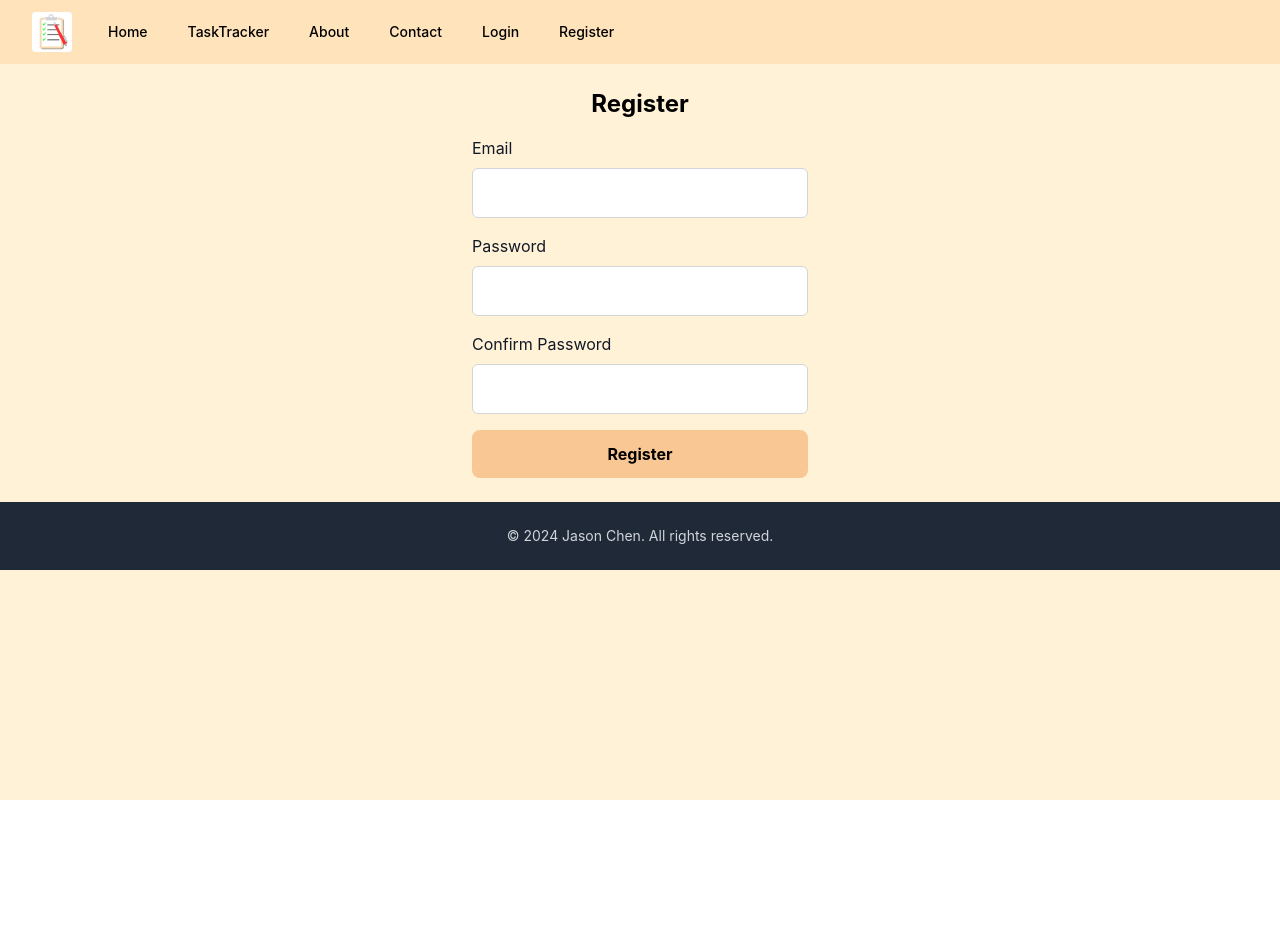
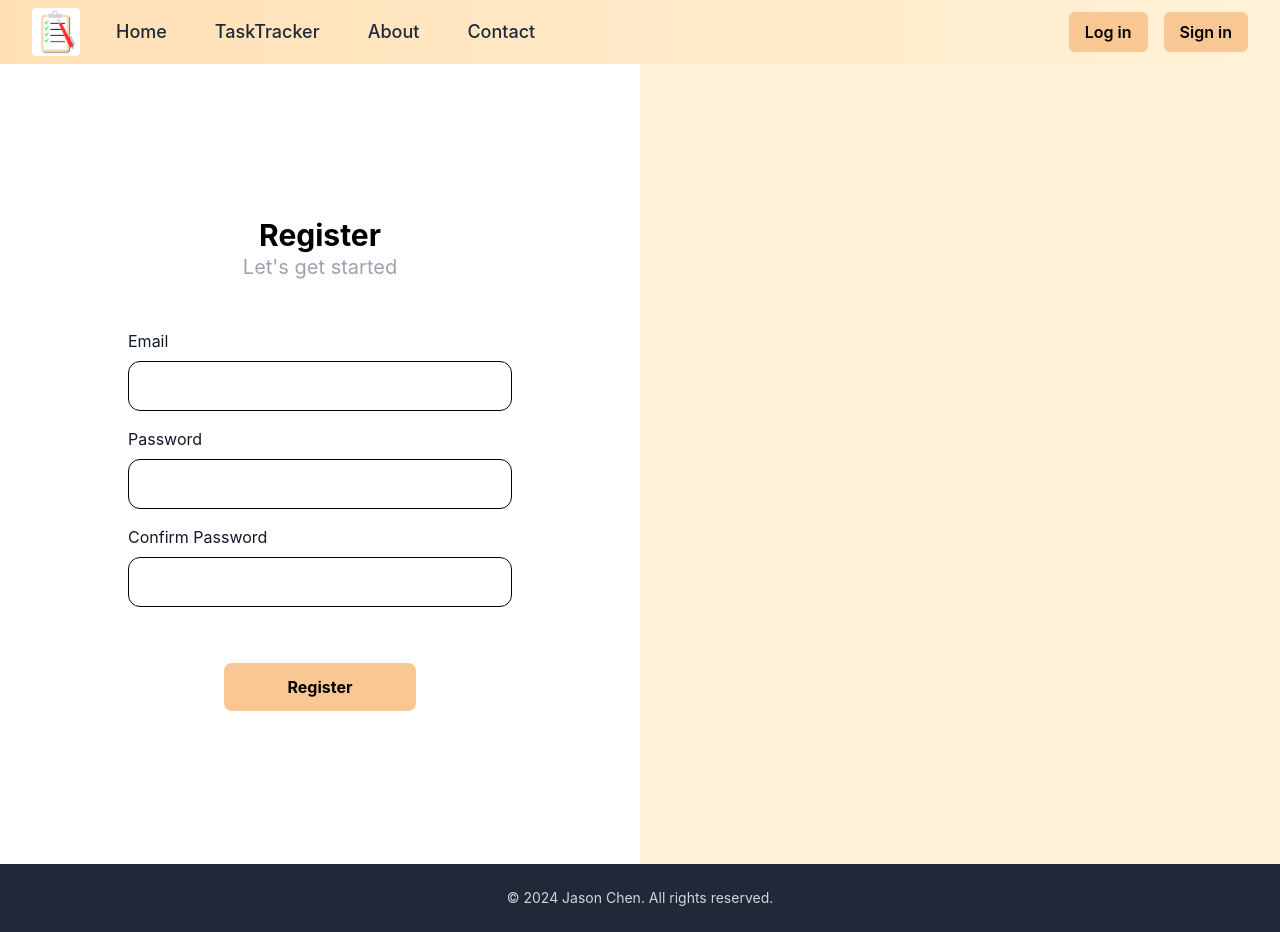
Before and after one commit to JI1IN/Task-Tracker, a React (Create React App) app in the folder frontend/: page /register in a window 1280 px wide. Before the commit the page ends 800 px from the top, so only its background shows below. Built offline with nearby package versions, Linux system fonts and the light colour scheme; no server answers.

Commit message:
changed navbar enhanced design on login/signin

```diff
--- a/frontend/src/App.jsx
+++ b/frontend/src/App.jsx
@@ -1,4 +1,4 @@
-import { Disclosure, DisclosureButton} from '@headlessui/react';
+import { Disclosure, DisclosureButton } from '@headlessui/react';
 import { Bars3Icon, XMarkIcon } from '@heroicons/react/24/outline';
 import { BrowserRouter as Router, Link, Route, Routes } from 'react-router-dom';
 import Home from './components/home/Home';
@@ -12,100 +12,130 @@ function App() {
   return (
     <Router>
       <div className="bg-[#FFF2D7] min-h-screen">
-    <Disclosure as="nav" className="bg-[#FFE0B5] bg-opacity-80 sticky top-0 z-50">
+        <Disclosure as="nav" className="bg-gradient-to-r from-[#FFE0B5] to-[#FFF2D7] sticky top-0 z-50">
           <div className="mx-auto max-w-7xl px-2 sm:px-6 lg:px-8">
             <div className="relative flex items-center justify-between h-16">
               <div className="absolute inset-y-0 left-0 flex items-center sm:hidden">
                 <DisclosureButton
-                className="group relative inline-flex items-center justify-center rounded-md p-2 text-gray-400 hover:bg-gray-700 hover:text-white focus:outline-none focus:ring-2 focus:ring-inset focus:ring-white">
+                  className="group relative inline-flex items-center justify-center rounded-md p-2 text-gray-400 hover:bg-gray-700 hover:text-white focus:outline-none focus:ring-2 focus:ring-inset focus:ring-white"
+                >
                   <span className="absolute -inset-0.5"/>
                   <span className="sr-only">Open main menu</span>
                   <Bars3Icon aria-hidden="true" className="block size-6 group-data-[open]:hidden"/>
                   <XMarkIcon aria-hidden="true" className="hidden size-6 group-data-[open]:block"/>
                 </DisclosureButton>
               </div>
-          <div className="flex flex-1 items-center justify-center sm:justify-start">
-            <div className="flex shrink-0 items-center font-bold sm:justify-start justify-center">
-              <Link to="/"><img src="/image.png" alt="main_icon" className="hover:scale-75 ease-in duration-150 w-10 h-auto" ></img></Link>
+
+              <div className="flex items-center justify-between sm:justify-start">
+                <Link to="/">
+                  <img
+                    src="/image.png"
+                    alt="main_icon"
+                    className="hover:scale-95 transition-all duration-200 ease-in-out w-12 h-auto hidden sm:block"
+                  />
+                </Link>
               </div>
-            <div className="hidden sm:block sm:ml-6">
-              <div className="flex space-x-4">
-                <Link to="/" className="hover:underline px-3 py-2 text-sm font-medium">
+
+              <div className="hidden sm:flex space-x-6 ml-6 items-center">
+                <Link
+                  to="/"
+                  className="text-gray-800 hover:text-[#FF6F00] font-medium text-lg px-3 py-2 rounded-md transition-colors duration-300 ease-in-out"
+                >
                   Home
                 </Link>
-                <Link to="/tasktracker" className="hover:underline px-3 py-2 text-sm font-medium">
+                <Link
+                  to="/tasktracker"
+                  className="text-gray-800 hover:text-[#FF6F00] font-medium text-lg px-3 py-2 rounded-md transition-colors duration-300 ease-in-out"
+                >
                   TaskTracker
                 </Link>
-                <Link to="/about" className="hover:underline px-3 py-2 text-sm font-medium">
+                <Link
+                  to="/about"
+                  className="text-gray-800 hover:text-[#FF6F00] font-medium text-lg px-3 py-2 rounded-md transition-colors duration-300 ease-in-out"
+                >
                   About
                 </Link>
-                <Link to="/contact" className="hover:underline px-3 py-2 text-sm font-medium">
+                <Link
+                  to="/contact"
+                  className="text-gray-800 hover:text-[#FF6F00] font-medium text-lg px-3 py-2 rounded-md transition-colors duration-300 ease-in-out"
+                >
                   Contact
                 </Link>
-                <Link to="/login" className="hover:underline px-3 py-2 text-sm font-medium">
-                  Login
+              </div>
+
+              <div className="ml-auto flex space-x-4 items-center">
+                <Link
+                  to="/login"
+                  className="font-semibold text-base px-4 py-2 bg-[#F8C794] rounded-md hover:bg-[#ff8c1a] transition duration-300 ease-in-out"
+                >
+                  Log in
                 </Link>
-                <Link to="/register" className="hover:underline px-3 py-2 text-sm font-medium">
-                  Register
+                <Link
+                  to="/register"
+                  className="bg-[#F8C794] font-semibold text-base px-4 py-2 rounded-md hover:bg-[#ff8c1a] transition duration-300 ease-in-out"
+                >
+                  Sign in
                 </Link>
-
-              </div>
-            </div>
               </div>
             </div>
           </div>
 
-      <Disclosure.Panel className="sm:hidden fixed inset-0 bg-gray-900 bg-opacity-95 z-50 flex flex-col items-center justify-center space-y-8">
+          {/* Mobile Menu */}
+          <Disclosure.Panel className="sm:hidden fixed inset-0 bg-gray-900 bg-opacity-95 z-50 flex flex-col items-center justify-center space-y-8 py-10">
             {({ close }) => (
               <>
                 <button
                   className="absolute top-4 right-4 text-gray-100 focus:outline-none"
                   onClick={close}
                 >
-                                    <XMarkIcon className="h-8 w-8" aria-hidden="true" />
+                  <XMarkIcon aria-hidden="true" className="hidden size-6 group-data-[open]:block"/>
+
                 </button>
                 <Link
                   to="/"
-                                    className="text-gray-100 text-2xl font-semibold hover:underline"
+                  className="text-gray-100 text-2xl font-semibold hover:text-[#FF6F00] transition duration-300 ease-in-out"
                   onClick={close}
                 >
                   Home
                 </Link>
                 <Link
                   to="/tasktracker"
-                                    className="text-gray-100 text-2xl font-semibold hover:underline"
+                  className="text-gray-100 text-2xl font-semibold hover:text-[#FF6F00] transition duration-300 ease-in-out"
                   onClick={close}
                 >
                   TaskTracker
                 </Link>
                 <Link
                   to="/about"
-                                    className="text-gray-100 text-2xl font-semibold hover:underline"
+                  className="text-gray-100 text-2xl font-semibold hover:text-[#FF6F00] transition duration-300 ease-in-out"
                   onClick={close}
                 >
                   About
                 </Link>
                 <Link
                   to="/contact"
-                                    className="text-gray-100 text-2xl font-semibold hover:underline"
+                  className="text-gray-100 text-2xl font-semibold hover:text-[#FF6F00] transition duration-300 ease-in-out"
                   onClick={close}
                 >
                   Contact
                 </Link>
+
               </>
             )}
           </Disclosure.Panel>
         </Disclosure>
 
+        {/* Routes */}
         <Routes>
-      <Route path="/" element={<Home/>}/>
-      <Route path="/contact" element={<Contact/>}/>
-      <Route path="/about" element={<About/>}/>
-      <Route path="/tasktracker" element={<TaskTracker/>}/>
-      <Route path="/login" element={<Login/>}/>
-      <Route path="/register" element={<Register/>}/>
+          <Route path="/" element={<Home />} />
+          <Route path="/contact" element={<Contact />} />
+          <Route path="/about" element={<About />} />
+          <Route path="/tasktracker" element={<TaskTracker />} />
+          <Route path="/login" element={<Login />} />
+          <Route path="/register" element={<Register />} />
         </Routes>
 
+        {/* Footer */}
         <footer className="bg-gray-800 text-gray-300 py-6">
           <div className="container mx-auto text-center">
             <p className="text-sm">&copy; 2024 Jason Chen. All rights reserved.</p>
@@ -113,7 +143,6 @@ function App() {
         </footer>
       </div>
     </Router>
-
   );
 }
 
--- a/frontend/src/components/login/login.jsx
+++ b/frontend/src/components/login/login.jsx
@@ -1,7 +1,7 @@
 import React, { useState } from 'react';
 import axios from 'axios';
 import { useNavigate } from 'react-router-dom';
-import '../stylesheet.css'
+import '../stylesheet.css';
 
 function Login() {
   const API_BASE_URL = process.env.REACT_APP_API_BASE_URL || 'http://localhost:5000';
@@ -14,42 +14,53 @@ function Login() {
     e.preventDefault();
 
     if (email && password) {
-      const response = await axios.post(`${API_BASE_URL}/login`, {email : email, password : password});
+      const response = await axios.post(`${API_BASE_URL}/login`, { email, password });
       localStorage.setItem('user', JSON.stringify({ email }));
+      // You can redirect to another page after successful login, for example:
+      navigate('/tasktracker');
     }
   };
 
   return (
-    <div className="container mx-auto p-6 max-w-sm">
-      <h2 className="text-2xl font-bold text-center mb-4">Login</h2>
-      <form onSubmit={handleSubmit}>
-        <div className="mb-4">
+    <div className="flex min-h-screen">
+      <div className="hidden lg:block lg:w-1/2 bg-[#FFF2D7]"></div>
+
+      <div className="w-full lg:w-1/2 flex items-center justify-center bg-white p-6">
+        <div className="w-full max-w-sm">
+          <h2 className="text-3xl font-bold text-center">Login</h2>
+          <h2 className="text-xl text-gray-400 text-center mb-12">Welcome to TaskMaster</h2>
+          <form onSubmit={handleSubmit} className="flex flex-col items-center">
+            <div className="mb-4 w-full">
               <label htmlFor="email" className="block text-gray-900">Email</label>
               <input
                   type="email"
                   id="email"
-            className="w-full p-3 mt-2 border border-gray-300 rounded-md"
+                  className="w-full p-3 mt-2 border border-black rounded-xl"
                   value={email}
                   onChange={(e) => setEmail(e.target.value)}
               />
             </div>
-        <div className="mb-4">
+            <div className="mb-4 w-full">
               <label htmlFor="password" className="block text-gray-900">Password</label>
               <input
                   type="password"
                   id="password"
-            className="w-full p-3 mt-2 border border-gray-300 rounded-md"
+                  className="w-full p-3 mt-2 border border-black rounded-xl"
                   value={password}
                   onChange={(e) => setPassword(e.target.value)}
               />
             </div>
+            <div className="w-full flex justify-center mt-10">
               <button
                   type="submit"
-          className="w-full bg-[#F8C794] text-black-900 font-bold py-3 rounded-lg hover:bg-gray-900 hover:text-white transition duration-300"
+                  className="w-1/2 text-center bg-[#F8C794] text-black-900 font-bold py-3 rounded-lg hover:bg-gray-900 hover:text-white transition duration-300"
               >
                 Log in
               </button>
+            </div>
           </form>
+        </div>
+      </div>
     </div>
   );
 }
--- a/frontend/src/components/register/register.jsx
+++ b/frontend/src/components/register/register.jsx
@@ -1,7 +1,7 @@
 import React, { useState } from 'react';
 import { useNavigate } from 'react-router-dom';
 import axios from 'axios';
-import '../stylesheet.css'
+import '../stylesheet.css';
 
 function Register() {
   const API_BASE_URL = process.env.REACT_APP_API_BASE_URL || 'http://localhost:5000';
@@ -15,8 +15,8 @@ function Register() {
     e.preventDefault();
 
     if (password === confirmPassword) {
-      const response = await axios.post(`${API_BASE_URL}/register`, {email : email, password : password});
-      if (response.status == 200){
+      const response = await axios.post(`${API_BASE_URL}/register`, { email, password });
+      if (response.status === 200) {
         navigate('/tasktracker');
       }
     } else {
@@ -25,46 +25,57 @@ function Register() {
   };
 
   return (
-    <div className="container mx-auto p-6 max-w-sm">
-      <h2 className="text-2xl font-bold text-center mb-4">Register</h2>
-      <form onSubmit={handleSubmit}>
-        <div className="mb-4">
+    <div className="flex min-h-screen">
+
+      <div className="w-full lg:w-1/2 flex items-center justify-center bg-white p-6">
+        <div className="w-full max-w-sm">
+          <h2 className="text-3xl font-bold text-center">Register</h2>
+          <h2 className="text-xl text-gray-400 text-center mb-12">Let's get started</h2>
+          <form onSubmit={handleSubmit} className="flex flex-col items-center">
+            <div className="mb-4 w-full">
               <label htmlFor="email" className="block text-gray-900">Email</label>
               <input
                   type="email"
                   id="email"
-            className="w-full p-3 mt-2 border border-gray-300 rounded-md"
+                  className="w-full p-3 mt-2 border border-black rounded-xl"
                   value={email}
                   onChange={(e) => setEmail(e.target.value)}
               />
             </div>
-        <div className="mb-4">
+            <div className="mb-4 w-full">
               <label htmlFor="password" className="block text-gray-900">Password</label>
               <input
                   type="password"
                   id="password"
-            className="w-full p-3 mt-2 border border-gray-300 rounded-md"
+                  className="w-full p-3 mt-2 border border-black rounded-xl"
                   value={password}
                   onChange={(e) => setPassword(e.target.value)}
               />
             </div>
-        <div className="mb-4">
+            <div className="mb-4 w-full">
               <label htmlFor="confirmPassword" className="block text-gray-900">Confirm Password</label>
               <input
                   type="password"
                   id="confirmPassword"
-            className="w-full p-3 mt-2 border border-gray-300 rounded-md"
+                  className="w-full p-3 mt-2 border border-black rounded-xl"
                   value={confirmPassword}
                   onChange={(e) => setConfirmPassword(e.target.value)}
               />
             </div>
+            <div className="w-full flex justify-center">
               <button
                   type="submit"
-          className="w-full bg-[#F8C794] text-black-900 font-bold py-3 rounded-lg hover:bg-gray-900 hover:text-white transition duration-300"
+                  className="w-1/2 mt-10 bg-[#F8C794] text-black-900 font-bold py-3 rounded-lg hover:bg-gray-900 hover:text-white transition duration-300"
               >
                 Register
               </button>
+            </div>
           </form>
+        </div>
+      </div>
+
+      <div className="hidden lg:block lg:w-1/2 bg-[#FFF2D7]"></div>
+
     </div>
   );
 }
```
Lines whose indentation alone changed are shown as unchanged.
